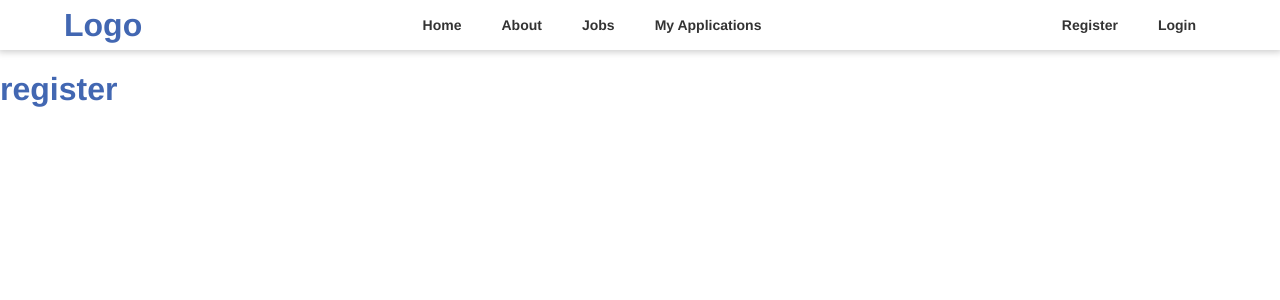
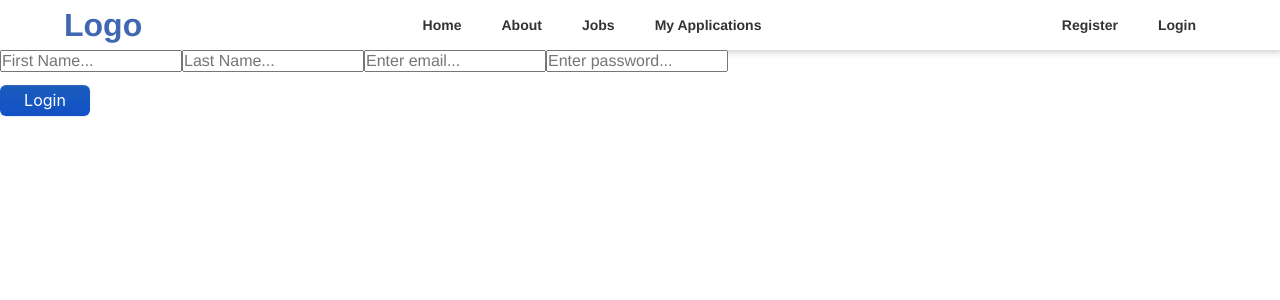
Before and after one commit to bnGil/controle, a React (Create React App) app in the folder client/: page /register in a window 1280 px wide. Shown: the top 300 px of the page. Built offline with nearby package versions, Linux system fonts and the light colour scheme.

Commit message:
added register. not styled

```diff
--- a/client/src/context/userContext.js
+++ b/client/src/context/userContext.js
@@ -29,9 +29,7 @@ function UserProvider({ children }) {
   };
 
   const register = async (newUser) => {
-    const { data } = await controleAPI.post("/user/register", {
-      newUser,
-    });
+    const { data } = await controleAPI.post("/user/register", newUser);
     setToken(data.token);
     setCookie("token", data.token);
     setUser(data.user);
--- a/client/src/pages/loginPage/LoginPage.jsx
+++ b/client/src/pages/loginPage/LoginPage.jsx
@@ -1,8 +1,6 @@
-import React, { useState, useContext } from "react";
-import { useCookies } from "react-cookie";
+import React, { useState } from "react";
 
 import "./loginPage.css";
-import controleAPI from "../../api/controleAPI";
 import { useUser } from "../../context/userContext";
 
 function LoginPage() {
@@ -10,14 +8,13 @@ function LoginPage() {
   const [password, setPassword] = useState("");
   const [loading, setLoading] = useState(false);
   const [error, setError] = useState(false);
-  const { setUser, login } = useUser();
+  const { login } = useUser();
 
   const handleSubmit = async (e) => {
     e.preventDefault();
     setLoading(true);
 
     try {
-      //await login(email,password)
       await login(email, password);
     } catch (err) {
       setError(err.message);
--- a/client/src/pages/registerPage/RegisterPage.jsx
+++ b/client/src/pages/registerPage/RegisterPage.jsx
@@ -1,8 +1,70 @@
 import React, { useState } from "react";
+import { useUser } from "../../context/userContext";
+
 import "./registerPage.css";
 
 function RegisterPage() {
-  return <h1>register</h1>;
+  const [firstName, setFirstName] = useState("");
+  const [lastName, setLastName] = useState("");
+  const [email, setEmail] = useState("");
+  const [password, setPassword] = useState("");
+  const [loading, setLoading] = useState(false);
+  const [error, setError] = useState(false);
+  const { register } = useUser();
+
+  const handleSubmit = async (e) => {
+    e.preventDefault();
+    setLoading(true);
+
+    try {
+      const newUser = { firstName, lastName, email, password };
+      await register(newUser);
+    } catch (err) {
+      setError(err.message);
+    } finally {
+      setLoading(false);
+    }
+  };
+
+  if (loading) {
+    return <h1>spinner</h1>;
+  }
+
+  if (error) {
+    return <h1>{error.message}</h1>;
+  }
+
+  return (
+    <div>
+      <form onSubmit={handleSubmit}>
+        <input
+          type="text"
+          placeholder="First Name..."
+          value={firstName}
+          onChange={(e) => setFirstName(e.target.value)}
+        />
+        <input
+          type="text"
+          placeholder="Last Name..."
+          value={lastName}
+          onChange={(e) => setLastName(e.target.value)}
+        />
+        <input
+          type="email"
+          placeholder="Enter email..."
+          value={email}
+          onChange={(e) => setEmail(e.target.value)}
+        />
+        <input
+          type="password"
+          placeholder="Enter password..."
+          value={password}
+          onChange={(e) => setPassword(e.target.value)}
+        />
+        <input className="button" type="submit" value="Login" />
+      </form>
+    </div>
+  );
 }
 
 export default RegisterPage;
```
